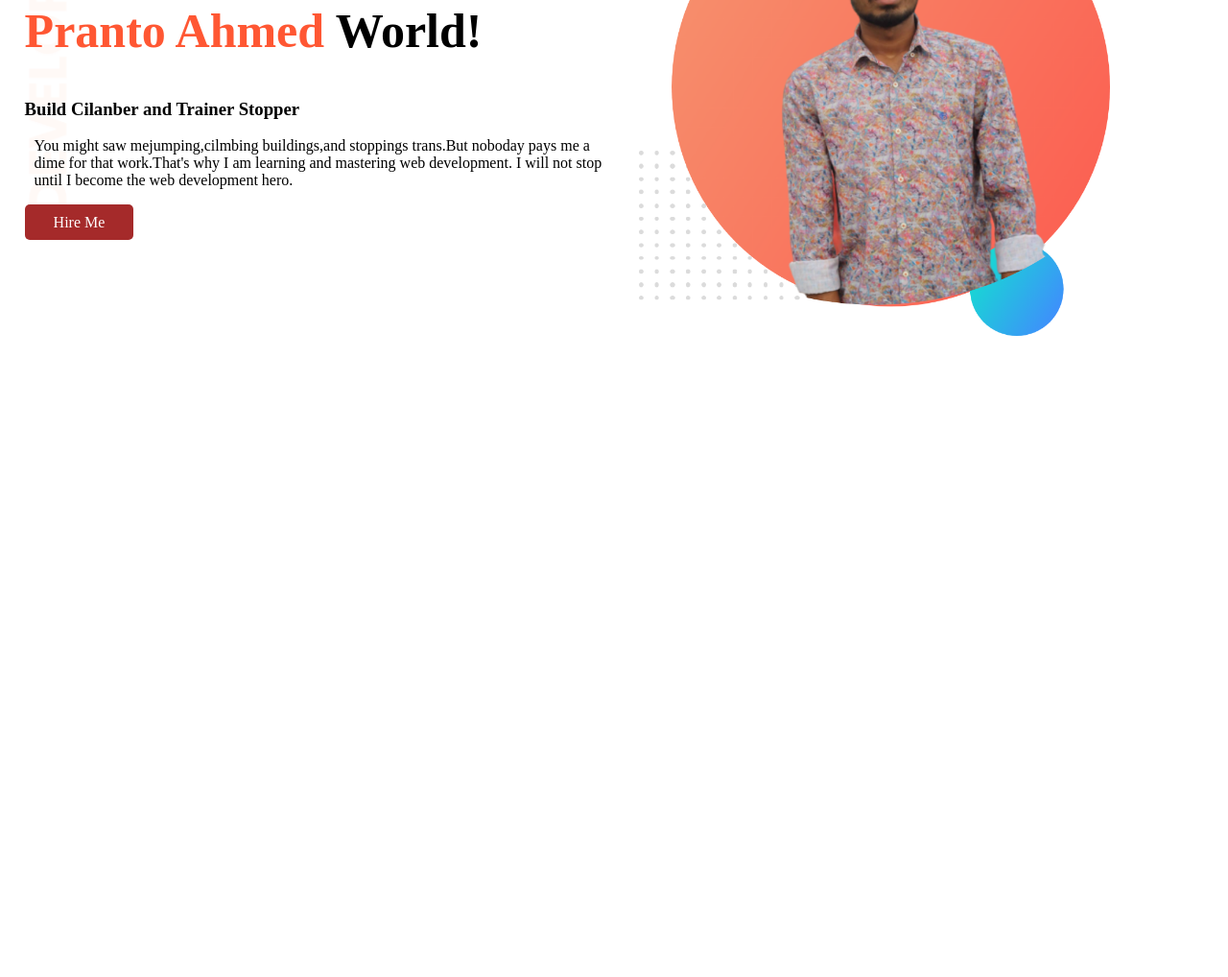
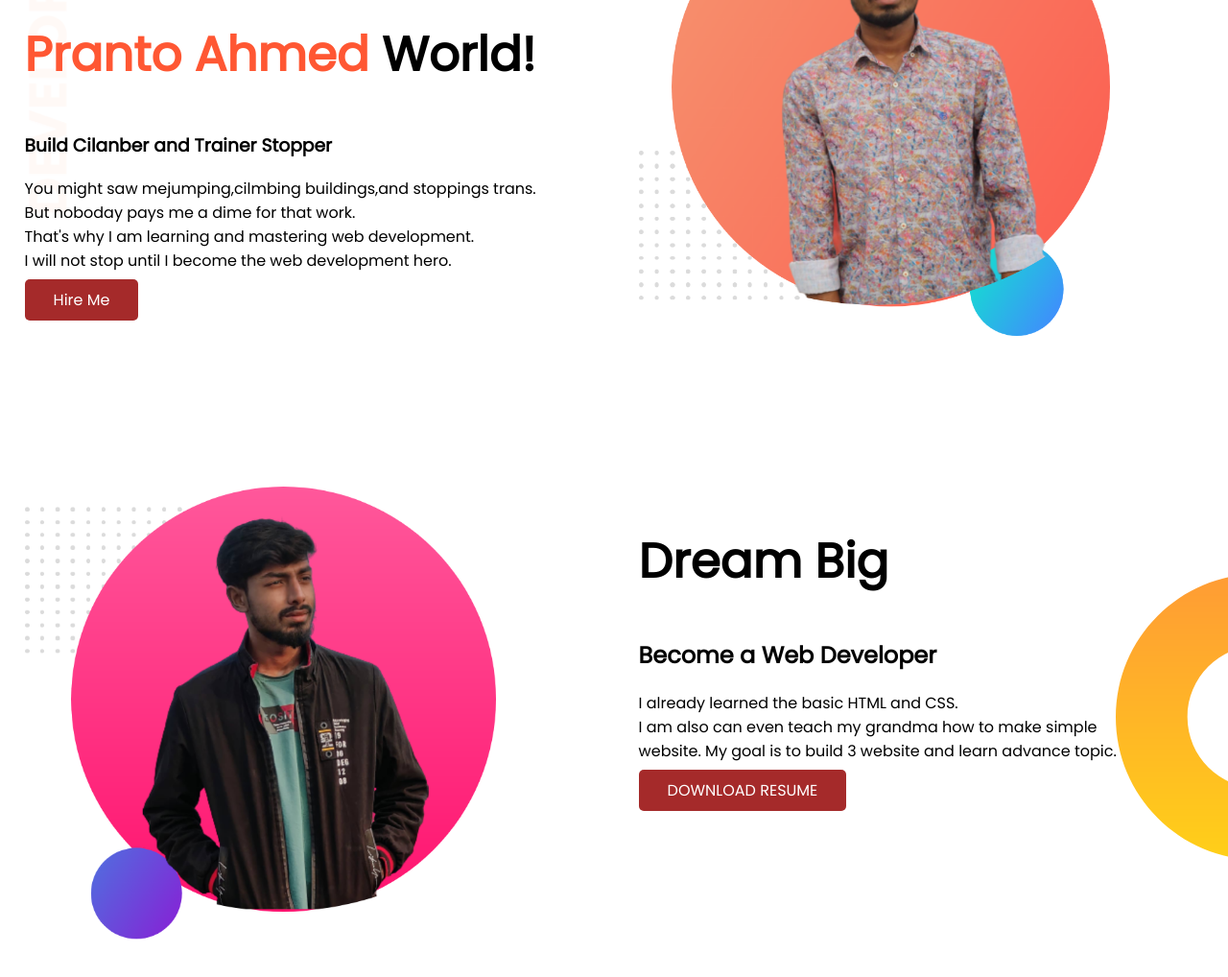
Before and after one commit to prantoahmed1/webdeveloper-portfolio, a plain HTML site: page index.html in a window 1280 px wide. Shown: the part 138-1156 px from the top of the page at 96% size. Before the commit the page ends 800 px from the top, so only its background shows below. Drawn offline with Linux system fonts and the light colour scheme.

Commit message:
dream added

```diff
--- a/index.html
+++ b/index.html
@@ -16,13 +16,33 @@
             <h1>Welcome To</h1>
         <h1><span class="orange-color">Pranto Ahmed</span> World!</h1>
         <h3>Build Cilanber and Trainer Stopper</h3>
-        <p> You might saw mejumping,cilmbing buildings,and stoppings trans.But noboday pays me
-            a dime for that work.That's why I am learning and mastering web development.
+        <p> You might saw mejumping,cilmbing buildings,and stoppings trans.<br>
+            But noboday pays me a dime for that work.<br>
+            That's why I am learning and mastering web development.<br>
             I will not stop until I become the web development hero.</p>
             <a class="link-button" targate"-blank" href="http://">Hire Me</a>
         </div>
     <div class="half-width"><img src="pranto-picture.png" alt=""></div>
 
     </section>
+
+    <section class="dream-big">
+
+        <div class="half-width">
+
+        <img src="my-bg2.png" alt="" >
+
+        </div>
+        <div class="half-width"> <h1>Dream Big</h1>
+        <h2>Become a Web Developer</h2>
+
+        <p>I already learned the basic HTML and CSS.<br
+            I can build any simple website .<br>I am also can even teach my grandma how to make simple<br>website.
+            My goal is to build 3 website and learn advance topic.
+
+        </p>
+        <a class="link-button" targate"-blank" href="http://">DOWNLOAD RESUME</a>
+        </div>
+    </section>
 </body>
 </html>
--- a/style2.css
+++ b/style2.css
@@ -1,25 +1,37 @@
-body { font-family: font-family: 'Poppins', sans-serif;
-margin: 0;
+body { font-family: 'Poppins', sans-serif;
+margin:0 ;
 }
 h1 { font-size: 50px;}
 .orange-color { color:#FF5733;}
-section{display: flex;}
+section{display: flex;
+margin-bottom: 150px;}
 .half-width{
     width: 50%;
     padding-left: 2%;
 
 }
+p{
+
+
+    margin-top: 10px;
+}
 .half-width img{
     width: 80%;
 }
-p{padding-left: 10px;
-padding-bottom: 10px;}
 .link-button{
     text-decoration: none;
     background-color: brown;
     padding: 10px 30px;
     border-radius: 5px;
     color: white;
+
 }
 .tob-banner { background-image:url(top-banner.png) ;
 background-repeat: no-repeat;}
+
+.dream-big{
+    background-image: url(dream-bg.png);
+    background-repeat: no-repeat;
+    background-position: right;
+
+}
```
Also changed, not shown: dream-bg.png (added), my-bg2.png (added).
